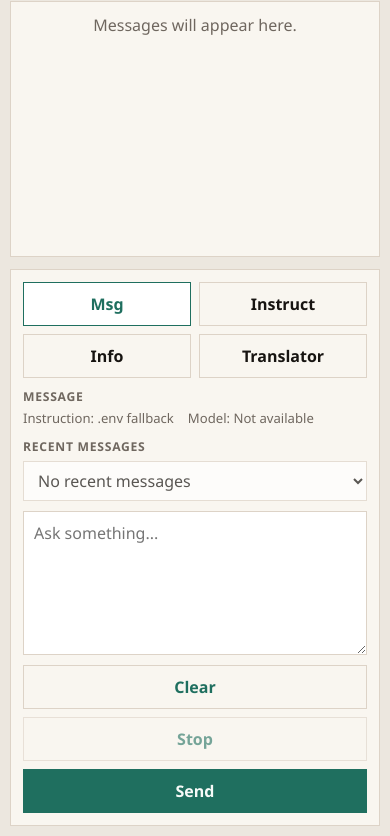
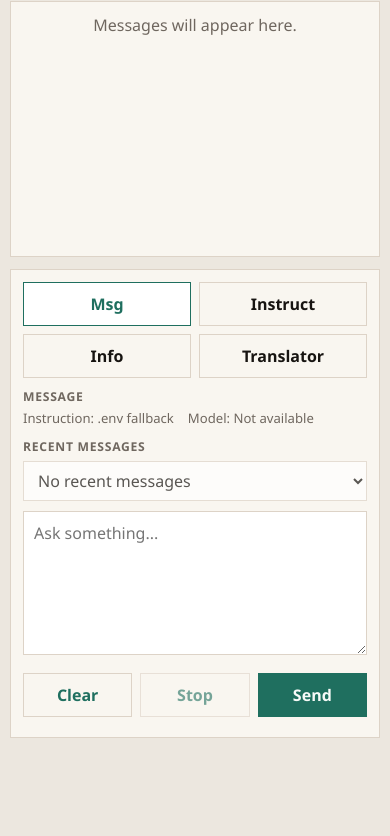
Before and after one commit to decorelator/assistant, a website: page public/index.html in a window 390 px wide. Shown: the part 76-912 px from the top of the page. After the commit the page ends 844 px from the top, so only its background shows below. Drawn offline with Linux system fonts and the light colour scheme; no server answers.

Commit message:
улучшить мобильную отправку сообщений

```diff
--- a/public/css/styles.css
+++ b/public/css/styles.css
@@ -422,6 +422,16 @@ button:disabled {
   }
 }
 
+@media (max-width: 639px) {
+  .tab-panel[data-tab-name="msg"] .actions {
+    position: sticky;
+    bottom: 0;
+    z-index: 1;
+    padding: 8px 0 calc(8px + env(safe-area-inset-bottom));
+    background: var(--surface);
+  }
+}
+
 @media (max-width: 420px) {
   .tabs {
     grid-template-columns: repeat(2, minmax(0, 1fr));
@@ -430,4 +440,9 @@ button:disabled {
   .actions {
     flex-direction: column;
   }
+
+  .tab-panel[data-tab-name="msg"] .actions {
+    display: grid;
+    grid-template-columns: repeat(3, minmax(0, 1fr));
+  }
 }
--- a/public/js/ui.js
+++ b/public/js/ui.js
@@ -373,6 +373,7 @@ export function renderMessage(role, text, metadata = {}) {
     const includeCheckbox = document.createElement("input");
     includeCheckbox.type = "checkbox";
     includeCheckbox.className = "message-include-checkbox";
+    includeCheckbox.checked = true;
     includeCheckbox.disabled = isBusyState;
     includeCheckbox.setAttribute("data-message-include-checkbox", "");
     includeCheckbox.setAttribute("aria-label", `Include ${role} message in next request`);
```
